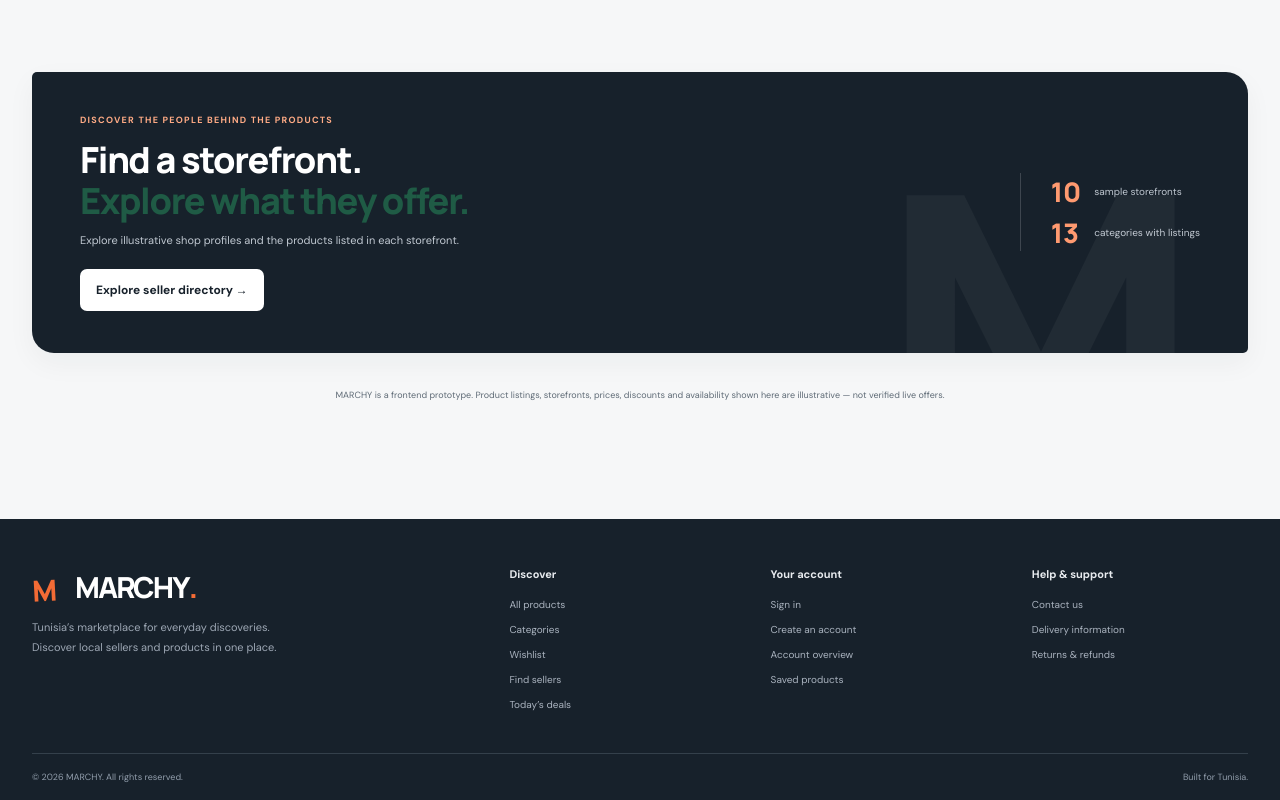
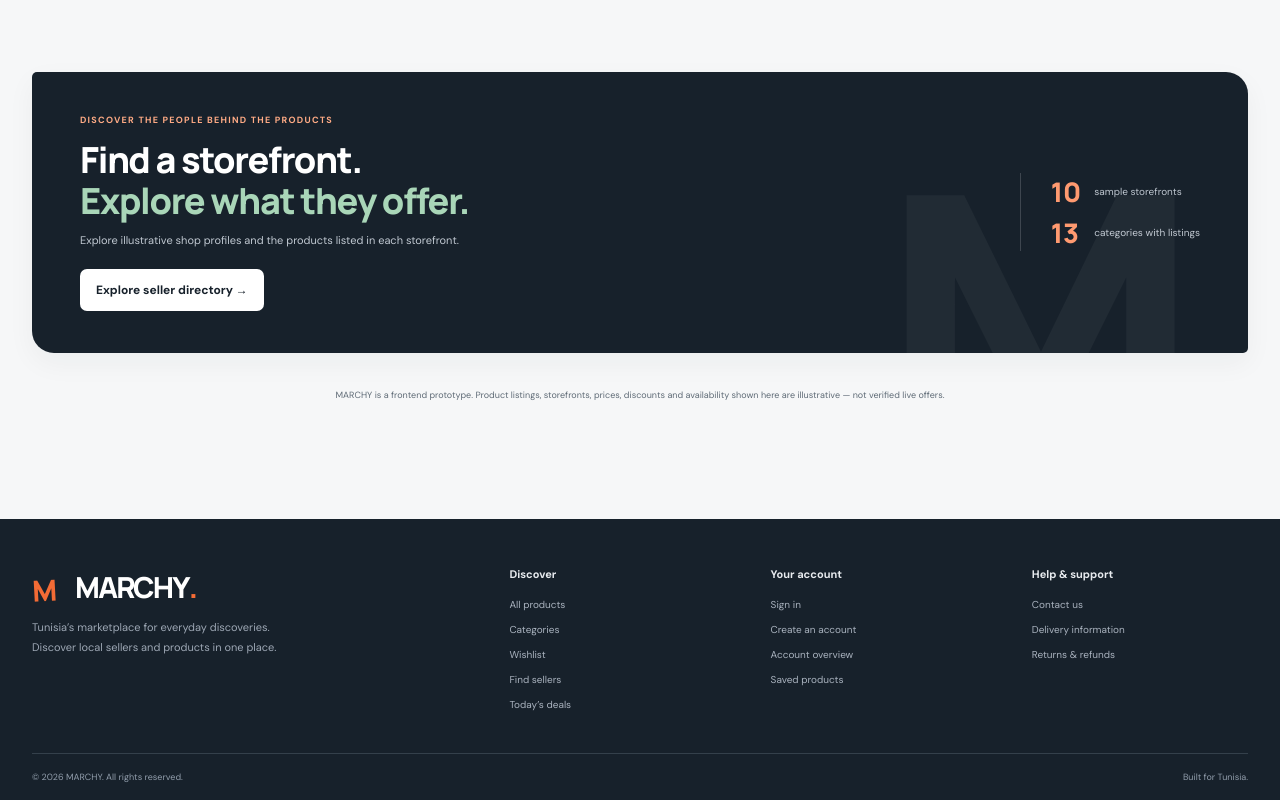
Before and after one commit to medkhalilghdamsi-dev/MARCHY, a React (Vite) app: page / in a window 1280 px wide. Shown: the part 3412-4212 px from the top of the page. Built offline with nearby package versions, Linux system fonts and the light colour scheme.

Commit message:
fix: isolate accessible seller banner heading accent

```diff
--- a/src/styles/experience-upgrade.css
+++ b/src/styles/experience-upgrade.css
@@ -989,7 +989,7 @@ button:focus-visible,a:focus-visible,input:focus-visible,select:focus-visible,te
   --orange-dark:#174735;
   --green:#1f5b45;
 }
-.market-hero-copy h1 em,.home-seller-banner h2 em,
+.market-hero-copy h1 em,
 .hero-floating-icon,.home-category-card small span,
 .seller-link:hover,.category-context-icon,.category-context-strip>a,
 .category-total b,.category-directory-arrow,.product-visual-note>span,
@@ -999,6 +999,8 @@ button:focus-visible,a:focus-visible,input:focus-visible,select:focus-visible,te
 .store-category-filters button:hover,.home-quick-links a:hover{
   color:var(--marchy-green)!important;
 }
+/* Keep the dark seller invitation's accent readable against its navy surface. */
+.home-seller-banner h2 em{color:#a9d6b8!important}
 .hero-floating-icon,.category-context-icon,.product-category-pill,
 .wishlist-empty-icon,.account-guest-avatar,.help-topic-panel>a>span,
 .guide-checklist-item>span,.seller-step-card>span,
```
